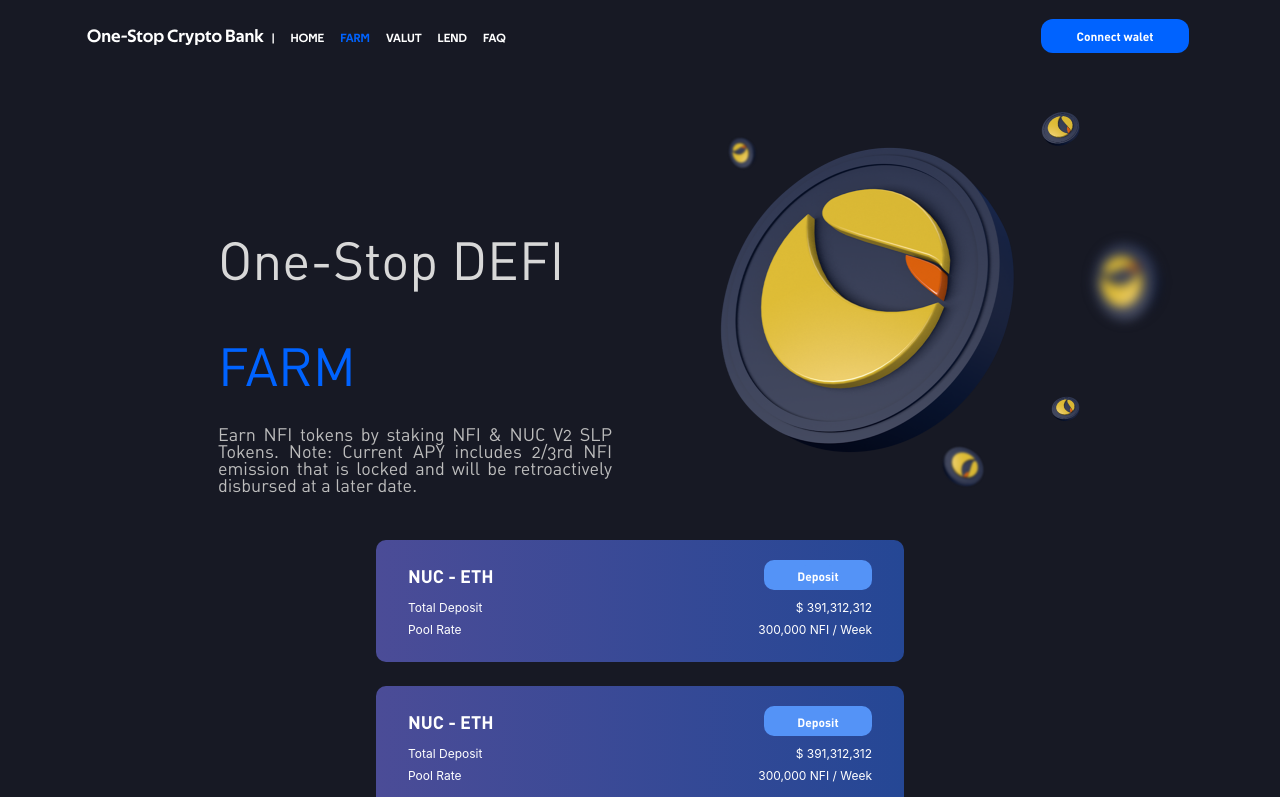
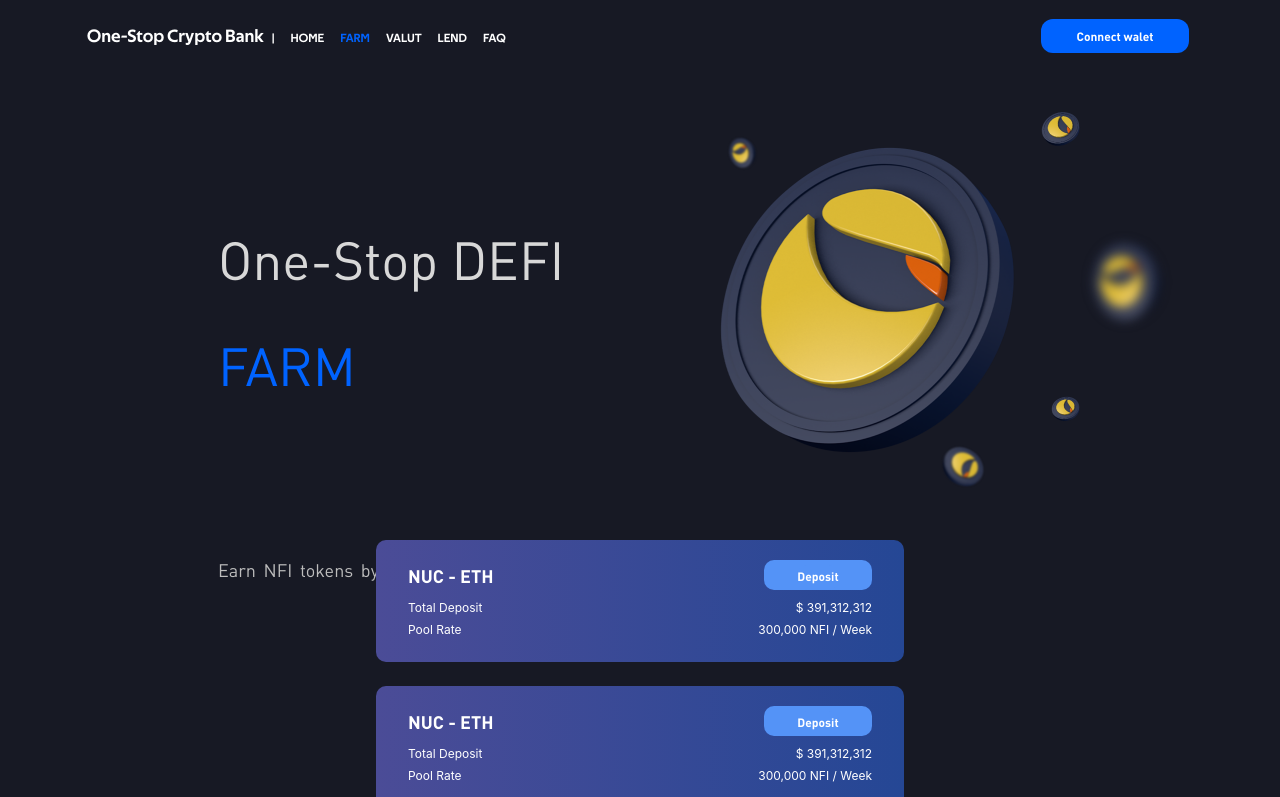
Before and after one commit to nucery/nfi-frontend, a React (Create React App) app: page /farm in a window 1280 px wide. Shown: the top 797 px of the page. Built offline with nearby package versions, Linux system fonts and the light colour scheme.

Commit message:
Fix some UI bugs which happen on Windows.

```diff
--- a/package.json
+++ b/package.json
@@ -1,6 +1,7 @@
 {
   "name": "nfi-frontend",
   "version": "1.0.0",
+  "license": "private",
   "scripts": {
     "start": "react-scripts start",
     "build": "react-scripts build",
@@ -33,7 +34,8 @@
     "react-redux": "^7.2.1",
     "react-router-dom": "^5.2.0",
     "react-scripts": "3.4.4",
-    "redux": "^4.0.5"
+    "redux": "^4.0.5",
+    "ua-parser-js": "^0.7.22"
   },
   "devDependencies": {
     "eslint-config-google": "^0.14.0",
--- a/src/general-component/footer/index.js
+++ b/src/general-component/footer/index.js
@@ -1,11 +1,13 @@
 import PropTypes from 'prop-types';
 import React from 'react';
 import { withRouter } from 'react-router-dom';
+
 
 import facebook from '../../static/image/facebook@2x.png';
 import instagram from '../../static/image/instagram@2x.png';
 import twitter from '../../static/image/twitter@2x.png';
 import linkedin from '../../static/image/linkedin@2x.png';
+import { uaParser } from '../../utils/ua-parser';
 import classes from './index.module.css';
 
 export class FooterReact extends React.Component {
@@ -13,6 +15,8 @@ export class FooterReact extends React.Component {
     super(props);
     // state
     this.state = {};
+    //
+    this.isWindows = uaParser.getOS().name === 'Windows';
   }
 
   render() {
@@ -23,6 +27,7 @@ export class FooterReact extends React.Component {
           onClick={() => {
             this.props.history.push('/home');
           }}
+          style={{ marginTop: this.isWindows ? 20 : 24 }}
         >
           <span className={classes['text-band']}>
             One-Stop Crypto Bank
--- a/src/page/farm/index.js
+++ b/src/page/farm/index.js
@@ -8,6 +8,7 @@ import coin from '../../static/image/coin@2x.png';
 import smallCoin from '../../static/image/small-coin@2x.png';
 import { getCellWallWidth } from '../../utils/get-cell-wall-width';
 import { removeUrlSlashSuffix } from '../../utils/remove-url-slash-suffix';
+import { uaParser } from '../../utils/ua-parser';
 import classes from './index.module.css';
 import { Card } from './component/card';
 
@@ -18,6 +19,7 @@ class FarmReact extends React.Component {
     this.state = {};
     //
     this.navHight = 72;
+    this.isWindows = uaParser.getOS().name === 'Windows';
   }
 
   render() {
@@ -36,19 +38,31 @@ class FarmReact extends React.Component {
         <div className="cell-wall" style={{ width: getCellWallWidth() }}>
           <div className="cell-membrane">
             <div className={classes['container-part-1']}>
-              <div className={classes['container-part-1-left']}>
-                <div className={classes['container-title-1']}>
+              <div
+                className={classes['container-part-1-left']}
+                style={{ marginTop: this.isWindows ? 124: 154 }}
+              >
+                <div
+                  className={classes['container-title-1']}
+                  style={{ marginBottom: this.isWindows ? -8: 38 }}
+                >
                   <span className={classes['text-title-1']}>
                     One-Stop DEFI
                   </span>
                 </div>
-                <div className={classes['container-title-2']}>
+                <div
+                  className={classes['container-title-2']}
+                  style={{ marginBottom: this.isWindows ? 8: 26 }}
+                >
                   <span className={classes['text-title-2']}>
                     FARM
                   </span>
                 </div>
                 <div className={classes['container-body-1']}>
-                  <span className={classes['text-body-1']}>
+                  <span
+                    className={classes['text-body-1']}
+                    style={{ lineHeight: this.isWindows ? 0 : 16 }}
+                  >
                     Earn NFI tokens by staking NFI & NUC V2 SLP Tokens. Note: Current APY includes 2/3rd NFI emission that is locked and will be retroactively disbursed at a later date.
                   </span>
                 </div>
@@ -63,7 +77,7 @@ class FarmReact extends React.Component {
                 <Card />
               </div>
               <div className={classes['container-part-2']}>
-                <img alt="" src={smallCoin} style={{ marginBottom: 42, marginTop: 54, height: 63, width: 61 }} />
+                <img alt="" src={smallCoin} style={{ marginBottom: this.isWindows ? 36 : 42, marginTop: 54, height: 63, width: 61 }} />
                 <div className={classes['container-title-3']}>
                   <span className={classes['text-title-3']}>
                     LEARN MORE ABOUT NFI TOKEN
--- a/src/page/farm/index.module.css
+++ b/src/page/farm/index.module.css
@@ -39,7 +39,6 @@
 .container-body-1 {
   text-align: justify;
   width: 394px;
-  line-height: 16px;
 }
 
 .text-body-1 {
--- a/src/page/home/component/card-1/index.js
+++ b/src/page/home/component/card-1/index.js
@@ -2,6 +2,7 @@ import PropTypes from 'prop-types';
 import React from 'react';
 import { withRouter } from 'react-router-dom';
 
+import { uaParser } from '../../../../utils/ua-parser';
 import classes from './index.module.css';
 
 class Card1React extends React.Component {
@@ -9,6 +10,8 @@ class Card1React extends React.Component {
     super(props);
     // state
     this.state = {};
+    //
+    this.isWindows = uaParser.getOS().name === 'Windows';
   }
 
   render() {
@@ -28,7 +31,12 @@ class Card1React extends React.Component {
         <div className={classes['container-left']}>
           <img alt="" src={this.props.imageUrl} style={{ width: 42 }} />
         </div>
-        <div className={classes['container-right']}>
+        <div
+          className={classes['container-right']}
+          style={{
+            marginTop: this.isWindows ? 18 : 22,
+          }}
+        >
           <div className={classes['container-title']}>
             <span className={classes['text-title']}>
               {this.props.title}
--- a/src/page/home/component/card-2/index.js
+++ b/src/page/home/component/card-2/index.js
@@ -2,6 +2,7 @@ import PropTypes from 'prop-types';
 import React from 'react';
 import { withRouter } from 'react-router-dom';
 
+import { uaParser } from '../../../../utils/ua-parser';
 import classes from './index.module.css';
 
 class Card2React extends React.Component {
@@ -9,6 +10,8 @@ class Card2React extends React.Component {
     super(props);
     // state
     this.state = {};
+    //
+    this.isWindows = uaParser.getOS().name === 'Windows';
   }
 
   render() {
@@ -16,7 +19,12 @@ class Card2React extends React.Component {
       <div className={classes.container}>
         <div className={classes['container-left']}>
           <div>
-            <div className={classes['container-title']}>
+            <div
+              className={classes['container-title']}
+              style={{
+                marginBottom: this.isWindows ? 4 : 12,
+              }}
+            >
               <span className={classes['text-title']}>
                 {this.props.title}
               </span>
--- a/src/page/home/component/card-3/index.js
+++ b/src/page/home/component/card-3/index.js
@@ -25,7 +25,7 @@ class Card3React extends React.Component {
           }
         }}
       >
-        <img alt="" src={this.props.imageUrl} style={{ borderRadius: 8, marginBottom: 18, marginTop: 32, marginLeft: 24, width: 52 }} />
+        <img alt="" src={this.props.imageUrl} style={{ borderRadius: 8, marginBottom: 18, marginTop: 26, marginLeft: 24, width: 52 }} />
         <div className={classes['container-bottom']}>
           <div className={classes['container-title']}>
             <span className={classes['text-title']}>
--- a/src/page/home/index.js
+++ b/src/page/home/index.js
@@ -7,6 +7,7 @@ import homeCardGroupLeft from '../../static/image/home-card-group-left@2x.png';
 import homeCardGroupRight from '../../static/image/home-card-group-right@2x.png';
 import { getCellWallWidth } from '../../utils/get-cell-wall-width';
 import { removeUrlSlashSuffix } from '../../utils/remove-url-slash-suffix';
+import { uaParser } from '../../utils/ua-parser';
 import classes from './index.module.css';
 import { Card1 } from './component/card-1';
 import { Card2 } from './component/card-2';
@@ -21,6 +22,7 @@ class HomeReact extends React.Component {
     //
     this.navHight = 72;
     this.faceHight = 548;
+    this.isWindows = uaParser.getOS().name === 'Windows';
   }
 
   render() {
@@ -43,13 +45,27 @@ class HomeReact extends React.Component {
             style={{ position: 'absolute', right: 0, top: 112, width: 848 }}
           />
           <div className="cell-membrane">
-            <div className={classes['container-part-1']}>
-              <div className={classes['container-title-1']}>
+            <div
+              className={classes['container-part-1']}
+              style={{
+                marginTop: this.isWindows ? 98: 138,
+              }}
+            >
+              <div className={classes['container-title-1']}
+                style={{
+                  marginBottom: this.isWindows ? -14: 30,
+                }}
+              >
                 <span className={classes['text-title-1']}>
                   OCB
                 </span>
               </div>
-              <div className={classes['container-title-2']}>
+              <div
+                className={classes['container-title-2']}
+                style={{
+                  marginBottom: this.isWindows ? 10: 22,
+                }}
+              >
                 <span className={classes['text-title-2']}>
                   One-Stop Crypto Bank
                 </span>
--- a/src/page/home/index.module.css
+++ b/src/page/home/index.module.css
@@ -4,11 +4,10 @@
 
 .container-part-1 {
   margin-left: 190px;
-  margin-top: 112px;
+  margin-top: 138px;
 }
 
 .container-title-1 {
-  padding-top: 26px;
   margin-bottom: 30px;
 }
 
--- /dev/null
+++ b/src/utils/ua-parser.js
@@ -0,0 +1,3 @@
+import UAParser from 'ua-parser-js';
+
+export const uaParser = new UAParser();
```
Also changed, not shown: 1 other file (tests, documents, lock files or other folders).
